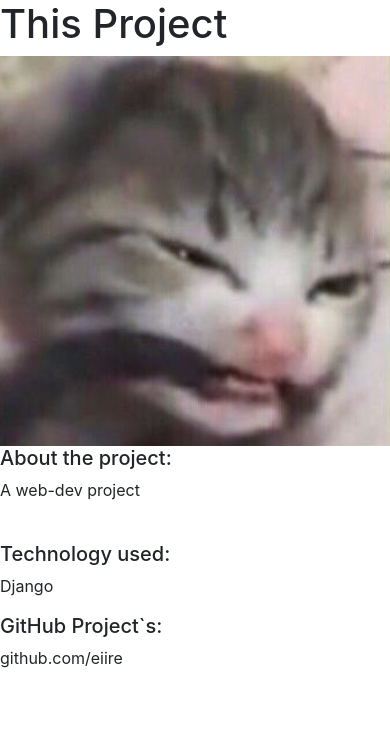
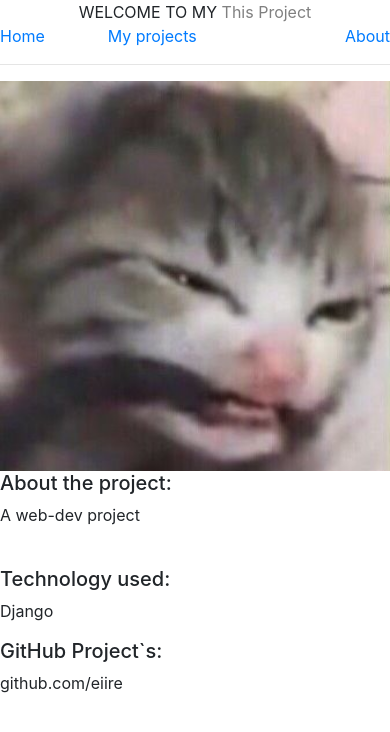
Before and after one commit to eiire/studyflux, a Django app: page /projects/1/ in a window 390 px wide. Shown: the top 732 px of the page. Run offline with Django 3.2, Linux system fonts and the light colour scheme; data comes from the database, SQL or seed files in the repository; both versions use the stored data as it was after the commit; some libraries are stand-ins or nearby versions.

Commit message:
Detail_project_fix

```diff
--- a/projects/templates/project_detail.html
+++ b/projects/templates/project_detail.html
@@ -2,12 +2,20 @@
 {% load static %}
 
 {% block page_content %}
-    <h1>{{ project.title }}</h1>
+    <div align="center" class="welcome"><basefont >WELCOME TO MY <font style="color: Grey; tab-size: 10px"> {{ project.title }} </font>  </basefont></div>
+    <div>
+        <a class="active" style="margin-right: 5%" href="{% url 'index' %}">Home</a>
+        <a style="margin-left: 1%; padding-right: 35px; padding-left: 35px;" href="{% url 'project_index' %}">My projects</a>
+{#        <a "padding-right: 35px; padding-left: 35px;" href="{% url 'blog_index' %}">My blog</a>#}
+    <!--        <a style="margin-left: 1%" href="#contact">Contact</a>-->
+        <font style="float: right"> <a href="{% url 'about' %}">About</a> </font>
+    </div>
+    <hr>
     <div class="row">
-        <div class="col-md-8">
+        <div class="col-md-5">
             <img src="{% static project.image %}" alt="" width="100%">
         </div>
-        <div class="col-md-4">
+        <div class="col-md-3">
             <h5>About the project:</h5>
             <p>{{ project.description }}</p>
             <br>
--- a/projects/templates/project_index.html
+++ b/projects/templates/project_index.html
@@ -11,7 +11,6 @@
 <!--        <a style="margin-left: 1%" href="#contact">Contact</a>-->
     <font style="float: right"> <a href="{% url 'about' %}">About</a> </font>
 </div>
-
 <hr>
 <div class="row" align="center">
 {% for project in projects %}
```
Also changed, not shown: my_portfolio/static/css/style.css (+0 -20 lines), db.sqlite3.
